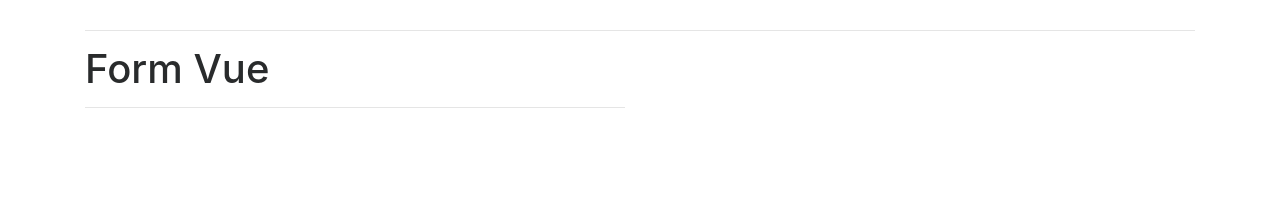
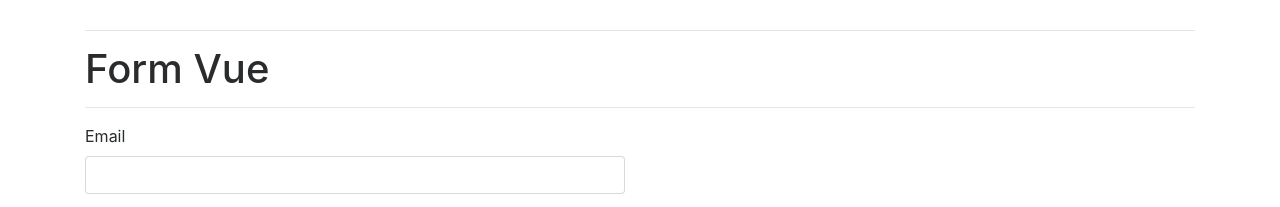
Before and after one commit to WillyLu326/Vue-Project, a Vue app: page /#/ in a window 1280 px wide. Shown: the part 1266-1473 px from the top of the page. Before the commit the page ends 1390 px from the top, so only its background shows below. Built offline with nearby package versions, Linux system fonts and the light colour scheme.

Commit message:
add email

```diff
--- a/src/forms/Forms.vue
+++ b/src/forms/Forms.vue
@@ -1,9 +1,12 @@
 <template>
   <form>
+      <h1>Form Vue</h1>
+      <hr>
       <div class="row">
-          <div class="col-sm-6 col-sm-offset-2">
-              <h1>Form Vue</h1>
-              <hr>
+          <div class="col-sm-8 col-sm-offset-2 col-md-6 col-md-offset-3
+                      col-lg-6 col-lg-offset-3 col-xl-6 col-xl-offset-3 form-group">
+              <label for="email">Email</label>
+              <input type="text" id="email" class="form-control">
           </div>
       </div>
   </form>
```
